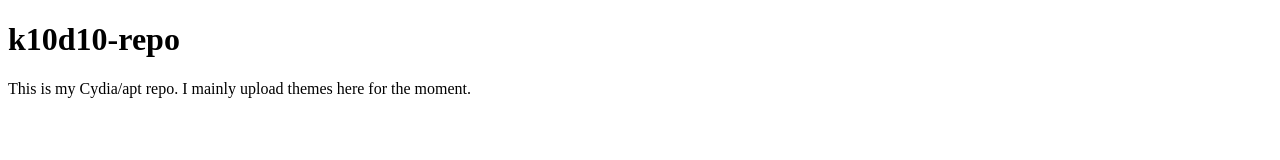
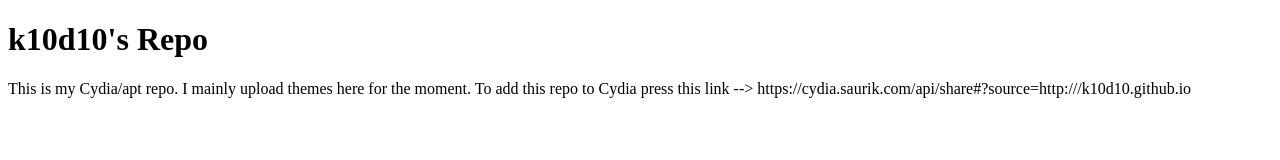
Before and after one commit to K10d10/k10d10.github.io, a plain HTML site: page index.html in a window 1280 px wide. Drawn offline with Linux system fonts and the light colour scheme.

Commit message:
Update index.html

```diff
--- a/index.html
+++ b/index.html
@@ -1,7 +1,7 @@
 <!DOCTYPE html>
 <html>
 <body>
-<h1>k10d10-repo</h1>
-<p>This is my Cydia/apt repo. I mainly upload themes here for the moment.</p>
+<h1>k10d10's Repo</h1>
+<p>This is my Cydia/apt repo. I mainly upload themes here for the moment. To add this repo to Cydia press this link --> https://cydia.saurik.com/api/share#?source=http:///k10d10.github.io</p>
 </body>
 </html>
```
